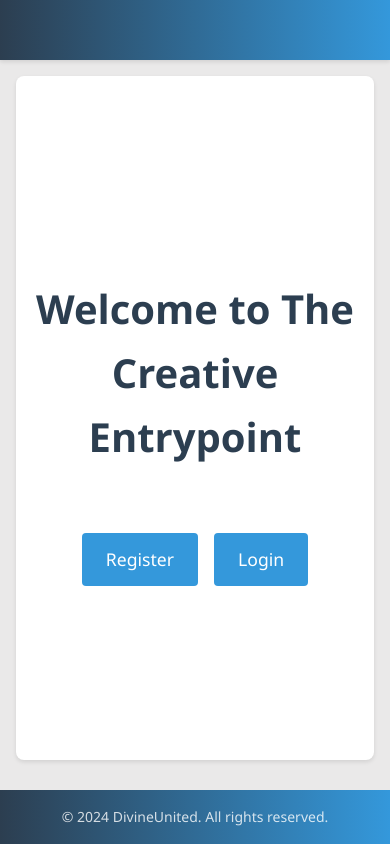
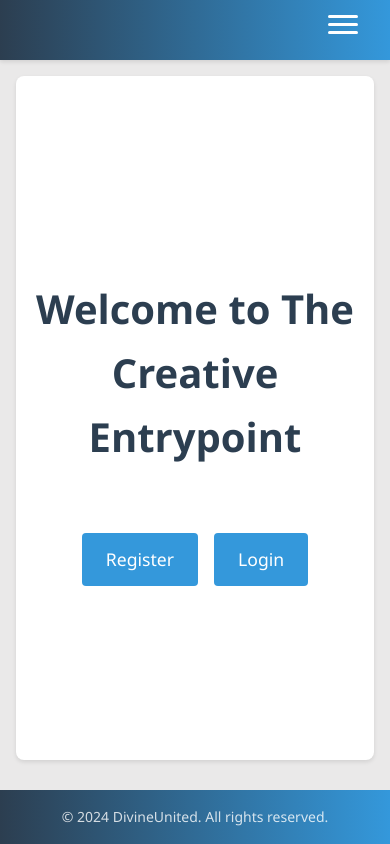
Before and after one commit to divineunited/dvublog, a Next.js app: page / in a window 390 px wide. Built offline with nearby package versions, Linux system fonts and the light colour scheme; no server answers; the database is empty.

Commit message:
hamburger header for mobile viewports

```diff
--- a/src/components/Header.tsx
+++ b/src/components/Header.tsx
@@ -1,11 +1,13 @@
 import Link from "next/link";
 import { useRouter } from "next/router";
+import { useState } from "react";
 import { useAuth } from "../contexts/AuthContext";
 
 const Header = () => {
   const { isLoggedIn, username, logout } = useAuth();
   const router = useRouter();
   const { username: urlUsername } = router.query;
+  const [isMenuOpen, setIsMenuOpen] = useState(false);
 
   const handleLogout = (e: React.MouseEvent<HTMLAnchorElement>) => {
     e.preventDefault();
@@ -13,29 +15,20 @@ const Header = () => {
     router.push("/");
   };
 
-  return (
-    <header className="header">
-      <nav className="nav">
-        <div className="nav-left">
-          {isLoggedIn ? (
+  const toggleMenu = () => {
+    setIsMenuOpen(!isMenuOpen);
+  };
+
+  const navItems = (
     <>
-              <Link href={`/${username}`}>
-                {username.charAt(0).toUpperCase() + username.slice(1)}
-              </Link>
+      {isLoggedIn && (
+        <>
           <Link href={`/${username}/create-post`}>Create Post</Link>
           <a href="#" onClick={handleLogout}>
             Logout
           </a>
         </>
-          ) : (
-            <>
-              {urlUsername && (
-                <Link href={`/${urlUsername}`}>{urlUsername}</Link>
       )}
-            </>
-          )}
-        </div>
-        <div className="nav-right">
       {urlUsername && (
         <>
           <Link href={`/${urlUsername}/posts`}>Posts</Link>
@@ -44,6 +37,32 @@ const Header = () => {
           <Link href={`/${urlUsername}/contact`}>Contact</Link>
         </>
       )}
+    </>
+  );
+
+  return (
+    <header className="header">
+      <nav className="nav">
+        <div className="nav-left">
+          {isLoggedIn ? (
+            <Link href={`/${username}`}>
+              {username.charAt(0).toUpperCase() + username.slice(1)}
+            </Link>
+          ) : (
+            urlUsername && <Link href={`/${urlUsername}`}>{urlUsername}</Link>
+          )}
+        </div>
+
+        <div className="nav-right">{navItems}</div>
+
+        <button className="hamburger" onClick={toggleMenu}>
+          <span></span>
+          <span></span>
+          <span></span>
+        </button>
+
+        <div className={`nav-mobile ${isMenuOpen ? "open" : ""}`}>
+          {navItems}
         </div>
       </nav>
     </header>
--- a/src/styles/globals.css
+++ b/src/styles/globals.css
@@ -612,3 +612,69 @@ a:hover {
 .view-all-link:hover {
   text-decoration: underline;
 }
+
+.hamburger {
+  display: none;
+  flex-direction: column;
+  justify-content: space-around;
+  width: 30px;
+  height: 25px;
+  background: transparent;
+  border: none;
+  cursor: pointer;
+  padding: 0;
+  z-index: 10;
+}
+
+.hamburger span {
+  width: 30px;
+  height: 3px;
+  background: white;
+  border-radius: 10px;
+  transition: all 0.3s linear;
+}
+
+.nav-mobile {
+  display: none;
+}
+
+@media (max-width: 768px) {
+  .hamburger {
+    display: flex;
+  }
+
+  .nav-right {
+    display: none;
+  }
+
+  .nav-mobile {
+    display: none;
+    position: absolute;
+    top: 60px;
+    left: 0;
+    right: 0;
+    flex-direction: column;
+    background: linear-gradient(to right, #2c3e50, #3498db);
+    padding: 1rem;
+    box-shadow: 0 2px 4px rgba(0, 0, 0, 0.1);
+  }
+
+  .nav-mobile.open {
+    display: flex;
+  }
+
+  .nav-mobile a {
+    padding: 1rem;
+    width: 100%;
+    text-align: center;
+    border-bottom: 1px solid rgba(255, 255, 255, 0.1);
+  }
+
+  .nav-mobile a:last-child {
+    border-bottom: none;
+  }
+
+  .nav {
+    padding: 0 1rem;
+  }
+}
```
Lines whose indentation alone changed are shown as unchanged.
